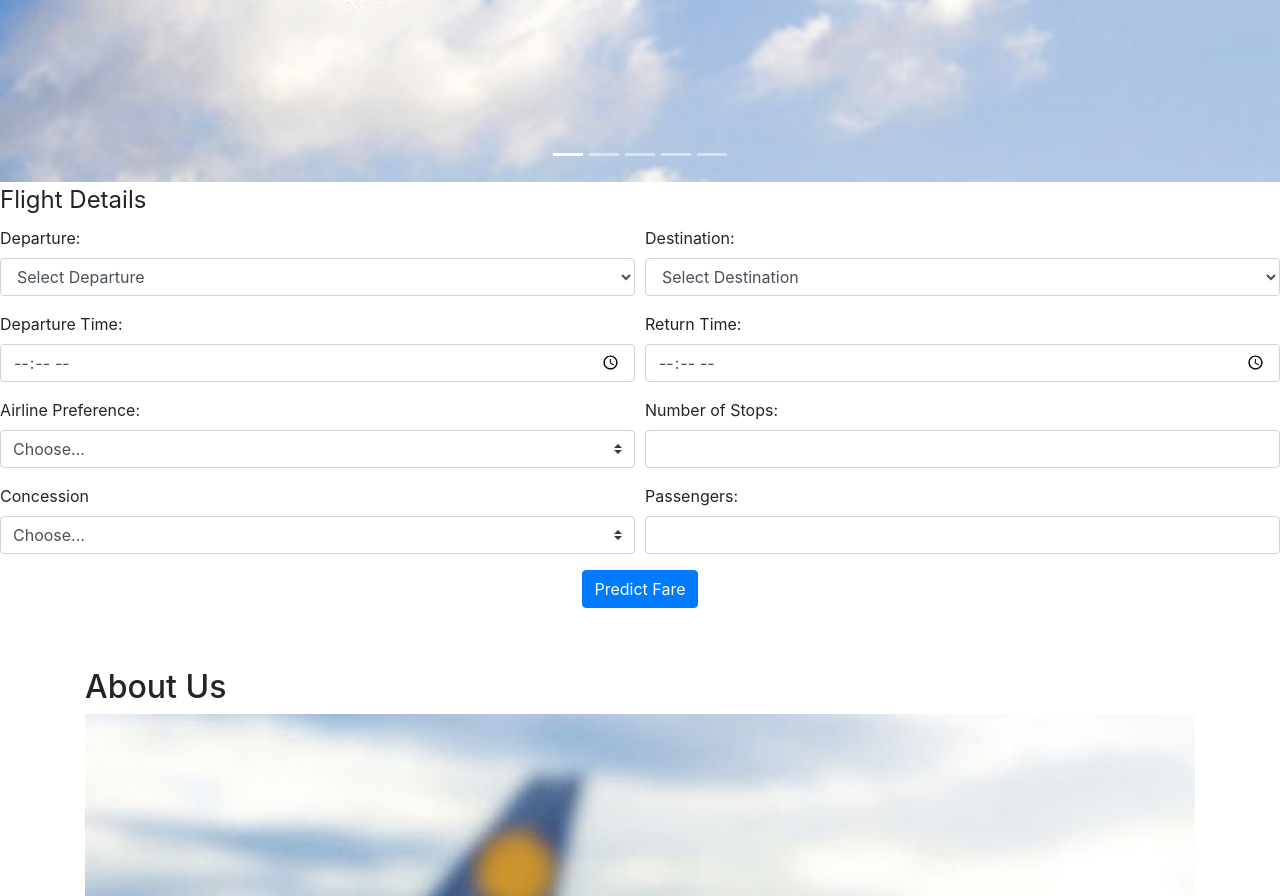
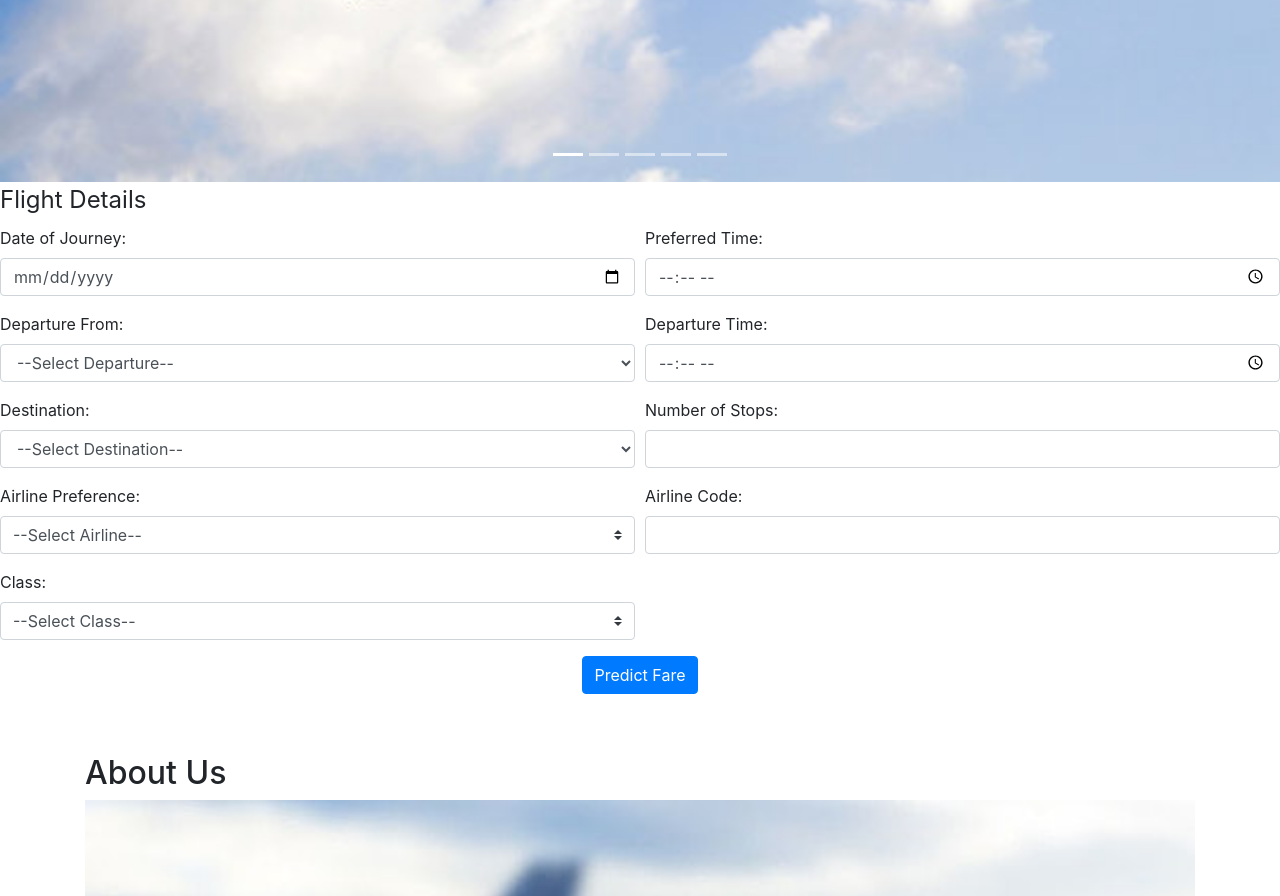
Before and after one commit to tanyabatra30/Flight_Fare_Prediction, a Python web app: template templates/index.html in a window 1280 px wide. Shown: the part 990-1886 px from the top of the page. Run offline with Jinja, Linux system fonts and the light colour scheme; the template is opened without the code that fills it, so the values that code supplies are empty; some libraries are stand-ins or nearby versions.

Commit message:
edited inputs

```diff
--- a/templates/index.html
+++ b/templates/index.html
@@ -82,30 +82,14 @@
                 <div class="form-row">
                     <div class="col-md-6">
                         <div class="form-group">
-                            <label for="departure">Departure:</label>
-                            <select class="form-control" id="departure" name="departure">
-                                <option value="">Select Departure</option>
-                                <option value="Delhi">Delhi</option>
-                                <option value="Mumbai">Mumbai</option>
-                                <option value="Chennai">Chennai</option>
-                                <option value="Ahmedabad">Ahmedabad</option>
-                                <option value="Indore">Indore</option>
-                                <option value="Pune">Pune</option>
-                            </select>
+                            <label for="journey-date">Date of Journey:</label>
+                            <input type="date" class="form-control" id="journeyDate" name="journeyDate">
                         </div>
                     </div>
                     <div class="col-md-6">
                         <div class="form-group">
-                            <label for="destination">Destination:</label>
-                            <select class="form-control" id="destination" name="destination">
-                                <option value="">Select Destination</option>
-                                <option value="Delhi">Delhi</option>
-                                <option value="Mumbai">Mumbai</option>
-                                <option value="Chennai">Chennai</option>
-                                <option value="Ahmedabad">Ahmedabad</option>
-                                <option value="Indore">Indore</option>
-                                <option value="Pune">Pune</option>
-                            </select>
+                            <label for="journey-date">Preferred Time:</label>
+                            <input type="time" class="form-control" id="departureTime" name="departureTime">
                         </div>
                     </div>
                 </div>
@@ -113,30 +97,40 @@
                 <div class="form-row">
                     <div class="col-md-6">
                         <div class="form-group">
+                            <label for="departurePlace">Departure From:</label>
+                            <select class="form-control" id="departurePlace" name="departurePlace">
+                                <option selected>--Select Departure--</option>
+                                <option value="Delhi">Delhi</option>
+                                <option value="Mumbai">Mumbai</option>
+                                <option value="Bangalore">Bangalore</option>
+                                <option value="Hyderabad">Hyderabad</option>
+                                <option value="Kolkata">Kolkata</option>
+                                <option value="Chennai">Chennai</option>
+                                <option value="Ahmedabad">Ahmedabad</option>
+                            </select>
+                        </div>
+                    </div>
+                    <div class="col-md-6">
+                        <div class="form-group">
                             <label for="departureTime">Departure Time:</label>
                             <input type="time" class="form-control" id="departureTime" name="departureTime">
                         </div>
                     </div>
-                    <div class="col-md-6">
-                        <div class="form-group">
-                            <label for="returnTime">Return Time:</label>
-                            <input type="time" class="form-control" id="returnTime" name="returnTime">
-                        </div>
-                    </div>
                 </div>
+
                 <div class="form-row">
                     <div class="col-md-6">
                         <div class="form-group">
-                            <label for="airlinePreference">Airline Preference:</label>
-                            <select class="custom-select" id="airlinePreference" name="airlinePreference">
-                                <option selected>Choose...</option>
-                                <option value="1">Air India</option>
-                                <option value="2">Vistara</option>
-                                <option value="3">IndiGo</option>
-                                <option value="4">GO First</option>
-                                <option value="5">Air Asia</option>
-                                <option value="6">SpiceJet</option>
-
+                            <label for="destination">Destination:</label>
+                            <select class="form-control" id="destination" name="destination">
+                                <option selected>--Select Destination--</option>
+                                <option value="Delhi">Delhi</option>
+                                <option value="Mumbai">Mumbai</option>
+                                <option value="Bangalore">Bangalore</option>
+                                <option value="Hyderabad">Hyderabad</option>
+                                <option value="Kolkata">Kolkata</option>
+                                <option value="Chennai">Chennai</option>
+                                <option value="Ahmedabad">Ahmedabad</option>
                             </select>
                         </div>
                     </div>
@@ -147,23 +141,44 @@
                         </div>
                     </div>
                 </div>
+
                 <div class="form-row">
                     <div class="col-md-6">
                         <div class="form-group">
-                            <label for="concession">Concession</label>
-                            <select class="custom-select" id="concession" name="concession">
-                                <option selected>Choose...</option>
-                                <option value="1">Student</option>
-                                <option value="2">Armed Forces</option>
-                                <option value="3">Senior Citizen</option>
-                                <!-- Add more options as needed -->
+                            <label for="airlinePreference">Airline Preference:</label>
+                            <select class="custom-select" id="airlinePreference" name="airlinePreference">
+                                <option selected>--Select Airline--</option>
+                                <option value="Air India">Air India</option>
+                                <option value="Vistara">Vistara</option>
+                                <option value="IndiGo">IndiGo</option>
+                                <option value="GO FIRST">Go First</option>
+                                <option value="AirAsia">Air Asia</option>
+                                <option value="SpiceJet">SpiceJet</option>
+                                <option value="AkasaAir">Akasa Air</option>
+                                <option value="AllianceAir">Alliance Air</option>
+                                <option value="StarAir">Star Air</option>
                             </select>
                         </div>
                     </div>
                     <div class="col-md-6">
                         <div class="form-group">
-                            <label for="stops">Passengers:</label>
-                            <input type="number" class="form-control" id="passengers" name="passengers" min="0">
+                            <label for="airlineCode">Airline Code:</label>
+                            <input type="text" class="form-control" id="airlineCode" name="airlineCode">
+                        </div>
+                    </div>
+                </div>
+
+                <div class="form-row">
+                    <div class="col-md-6">
+                        <div class="form-group">
+                            <label for="airlineClass">Class:</label>
+                            <select class="custom-select" id="airlineClass" name="airlinePreference">
+                                <option selected>--Select Class--</option>
+                                <option value="ECONOMY India">Economy</option>
+                                <option value="PREMIUMECONOMY">Premium Economy</option>
+                                <option value="BUSINESS">Business</option>
+                                <option value="FIRST">First</option>
+                            </select>
                         </div>
                     </div>
                 </div>
```
